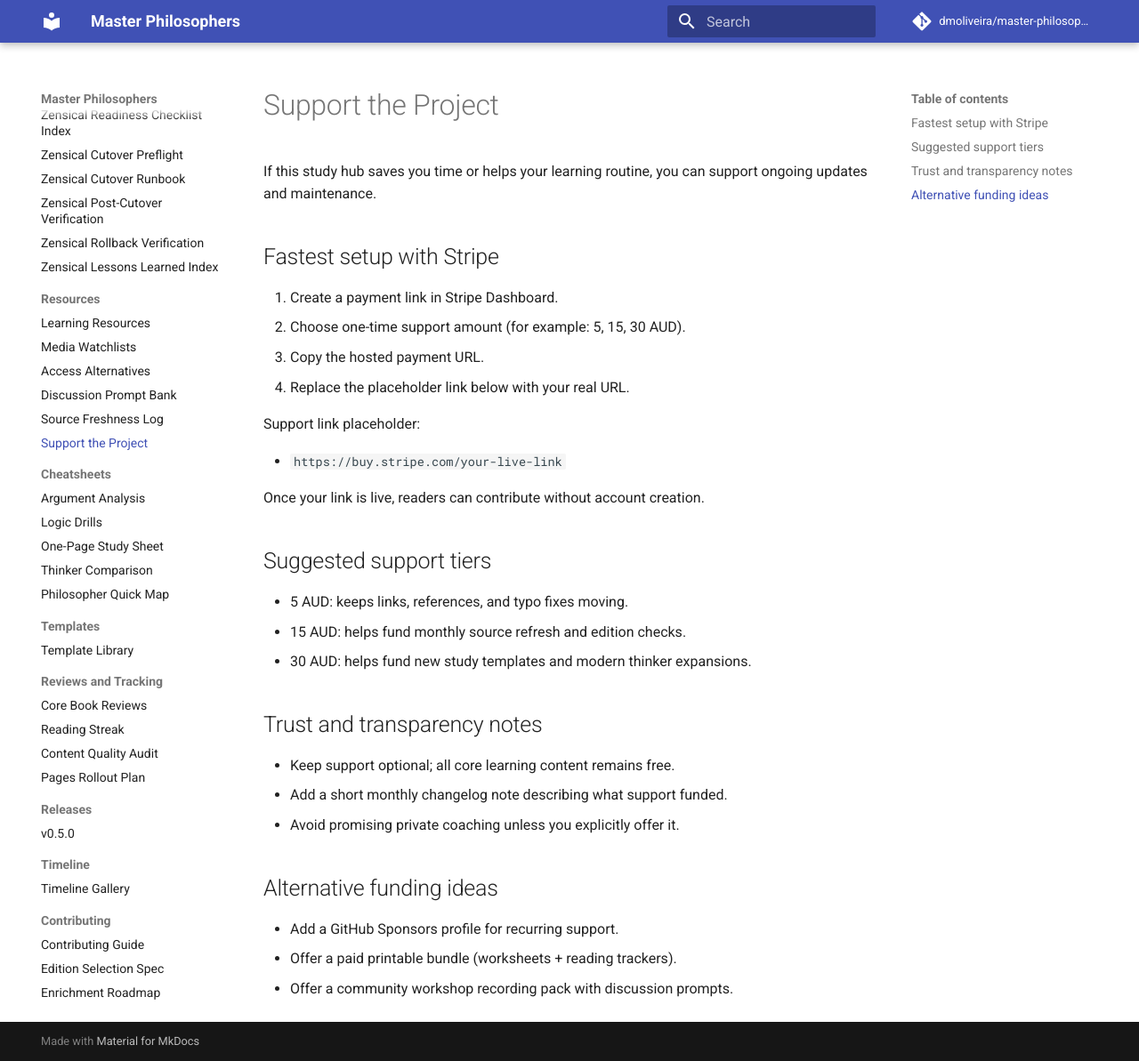
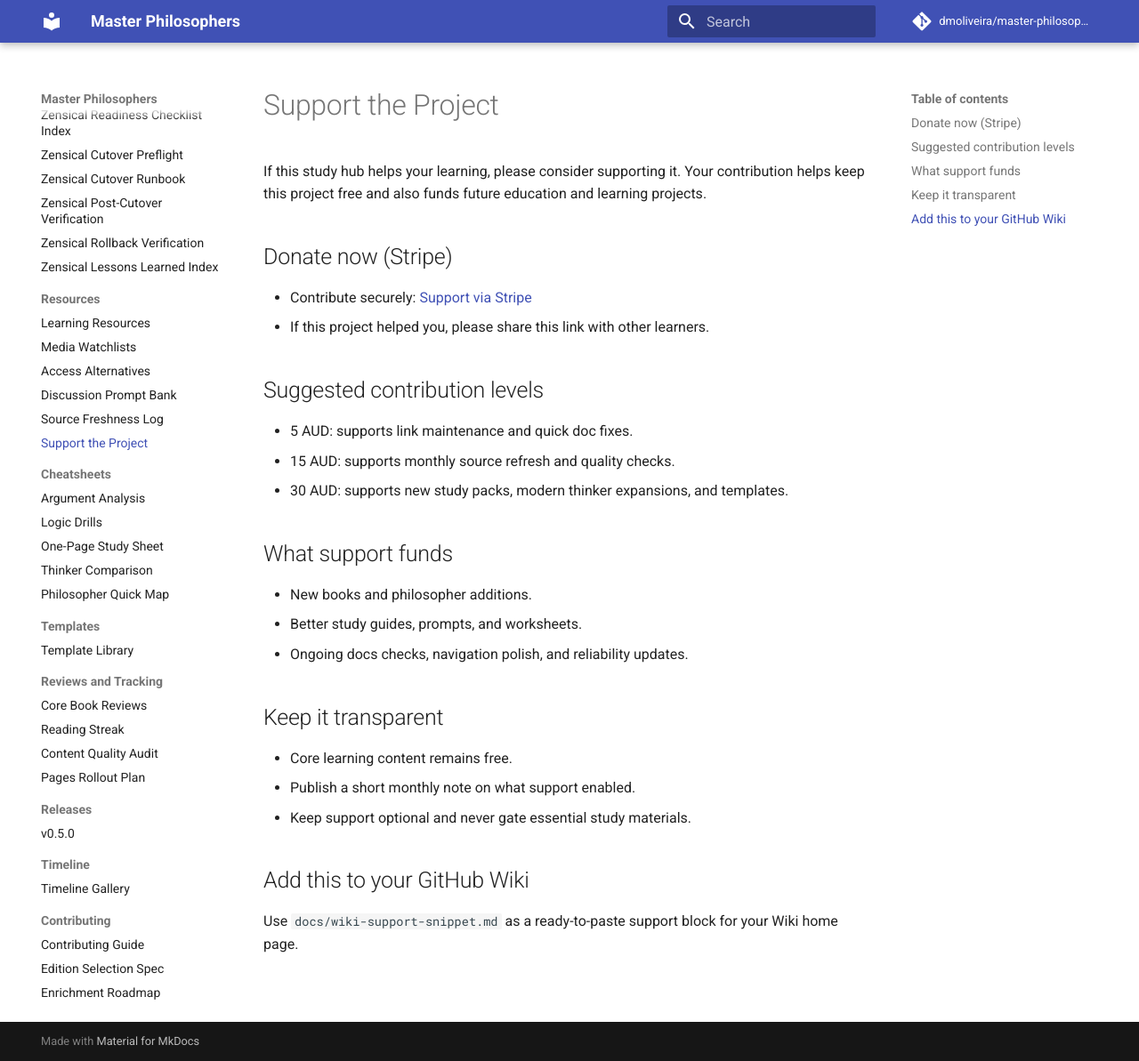
Before and after one commit to dmoliveira/master-philosophers, an MkDocs documentation site: the page built from docs/support-the-project.md, in a window 1280 px wide and 1193 px high. Shown: the whole window at 89% size. Built offline with MkDocs 1.6.1 and Material for MkDocs 9.7.7, drawn with Linux system fonts in a browser that asks for light colours; comment, search, counter and statistics services are not loaded.

Commit message:
docs: publish live Stripe support link across core entry points

```diff
--- a/docs/how-to-use-this-site.md
+++ b/docs/how-to-use-this-site.md
@@ -21,4 +21,4 @@
 - Use one fixed study slot each week.
 - Track your streak in `stats/reading-streak.md`.
 - Follow the navigation footer at the end of pages for next steps.
-- If this project helps you, use `Support the Project` to fund updates.
+- If this project helps you, support updates here: [Donate via Stripe](https://buy.stripe.com/8x200i8bSgVe3Vl3g8bfO00)
--- a/docs/resources/navigation-map.md
+++ b/docs/resources/navigation-map.md
@@ -43,3 +43,5 @@
 ## If You Want to Fund More Updates
 
 1. `docs/support-the-project.md`
+2. `docs/wiki-support-snippet.md`
+3. Donate directly: [Stripe support link](https://buy.stripe.com/8x200i8bSgVe3Vl3g8bfO00)
--- a/docs/support-the-project.md
+++ b/docs/support-the-project.md
@@ -1,35 +1,33 @@
 # Support the Project
 
-If this study hub saves you time or helps your learning routine, you can support
-ongoing updates and maintenance.
+If this study hub helps your learning, please consider supporting it.
+Your contribution helps keep this project free and also funds future
+education and learning projects.
 
-## Fastest setup with Stripe
+## Donate now (Stripe)
 
-1. Create a payment link in Stripe Dashboard.
-2. Choose one-time support amount (for example: 5, 15, 30 AUD).
-3. Copy the hosted payment URL.
-4. Replace the placeholder link below with your real URL.
+- Contribute securely: [Support via Stripe](https://buy.stripe.com/8x200i8bSgVe3Vl3g8bfO00)
+- If this project helped you, please share this link with other learners.
 
-Support link placeholder:
+## Suggested contribution levels
 
-- `https://buy.stripe.com/your-live-link`
+- 5 AUD: supports link maintenance and quick doc fixes.
+- 15 AUD: supports monthly source refresh and quality checks.
+- 30 AUD: supports new study packs, modern thinker expansions, and templates.
 
-Once your link is live, readers can contribute without account creation.
+## What support funds
 
-## Suggested support tiers
+- New books and philosopher additions.
+- Better study guides, prompts, and worksheets.
+- Ongoing docs checks, navigation polish, and reliability updates.
 
-- 5 AUD: keeps links, references, and typo fixes moving.
-- 15 AUD: helps fund monthly source refresh and edition checks.
-- 30 AUD: helps fund new study templates and modern thinker expansions.
+## Keep it transparent
 
-## Trust and transparency notes
+- Core learning content remains free.
+- Publish a short monthly note on what support enabled.
+- Keep support optional and never gate essential study materials.
 
-- Keep support optional; all core learning content remains free.
-- Add a short monthly changelog note describing what support funded.
-- Avoid promising private coaching unless you explicitly offer it.
+## Add this to your GitHub Wiki
 
-## Alternative funding ideas
-
-- Add a GitHub Sponsors profile for recurring support.
-- Offer a paid printable bundle (worksheets + reading trackers).
-- Offer a community workshop recording pack with discussion prompts.
+Use `docs/wiki-support-snippet.md` as a ready-to-paste support block for your
+Wiki home page.
```
Also changed, not shown: CONTRIBUTING.md (+6 -0 lines), README.md (+6 -1 lines), docs/index.md (+1 -0 lines).
